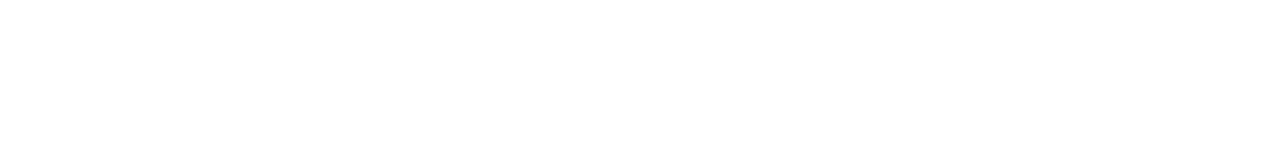
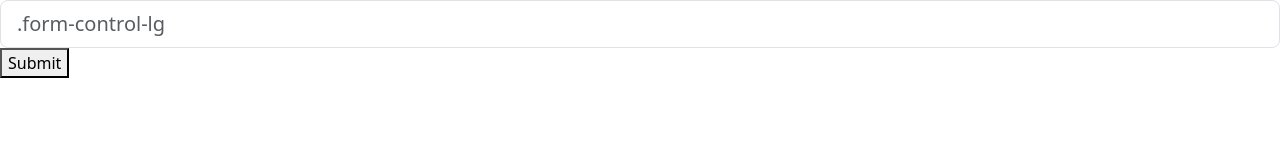
Before and after one commit to Canjap/CAT2023, a plain HTML site: page index.html in a window 1280 px wide. Drawn offline with nearby package versions, Linux system fonts and the light colour scheme.

Commit message:
test index

```diff
--- a/index.html
+++ b/index.html
@@ -4,9 +4,15 @@
   <meta charset="UTF-8">
   <meta http-equiv="X-UA-Compatible" content="IE=edge">
   <meta name="viewport" content="width=device-width, initial-scale=1.0">
+  <link href="https://cdn.jsdelivr.net/npm/bootstrap@5.3.2/dist/css/bootstrap.min.css" rel="stylesheet" integrity="sha384-T3c6CoIi6uLrA9TneNEoa7RxnatzjcDSCmG1MXxSR1GAsXEV/Dwwykc2MPK8M2HN" crossorigin="anonymous">
   <title>Document</title>
 </head>
 <body>
+  <form id="gpt">
+    <input class="form-control form-control-lg" type="text" placeholder=".form-control-lg" aria-label=".form-control-lg example">
 
+    <button type="submit">Submit</button>
+  </form>
+  <script src="https://cdn.jsdelivr.net/npm/bootstrap@5.3.2/dist/js/bootstrap.bundle.min.js" integrity="sha384-C6RzsynM9kWDrMNeT87bh95OGNyZPhcTNXj1NW7RuBCsyN/o0jlpcV8Qyq46cDfL" crossorigin="anonymous"></script>
 </body>
 </html>
```
